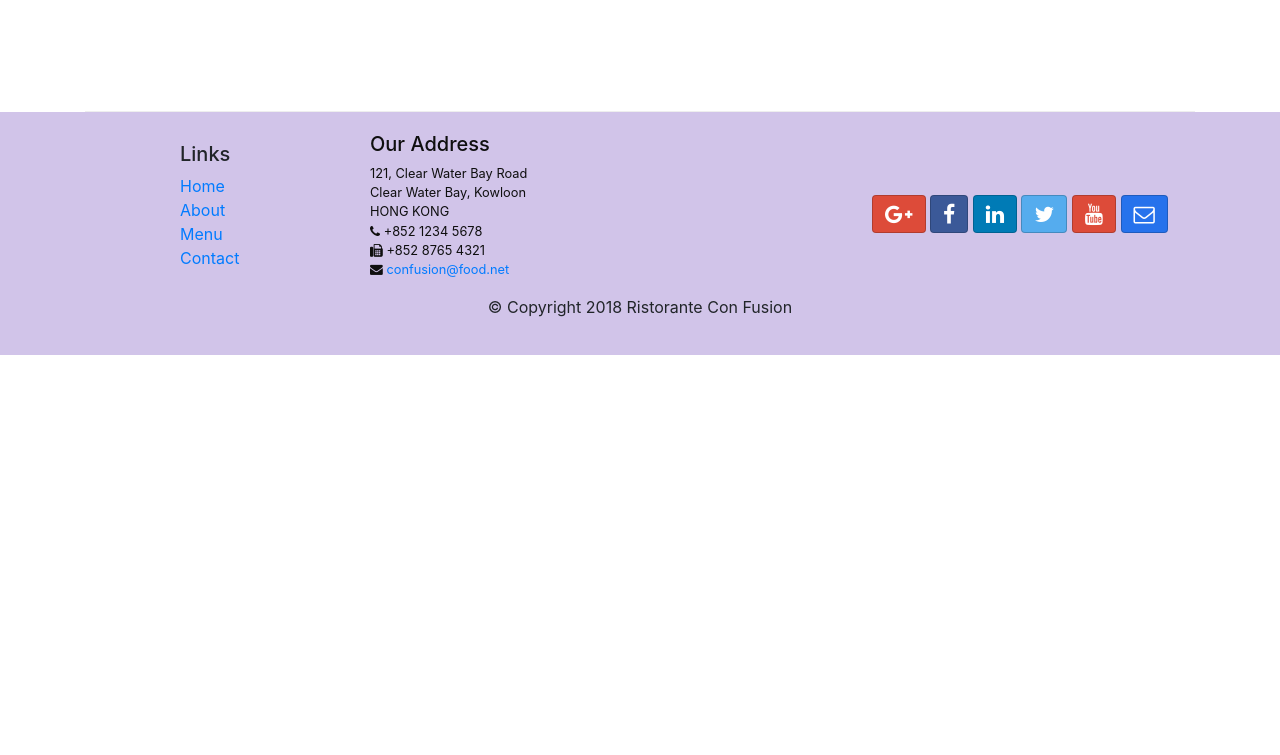
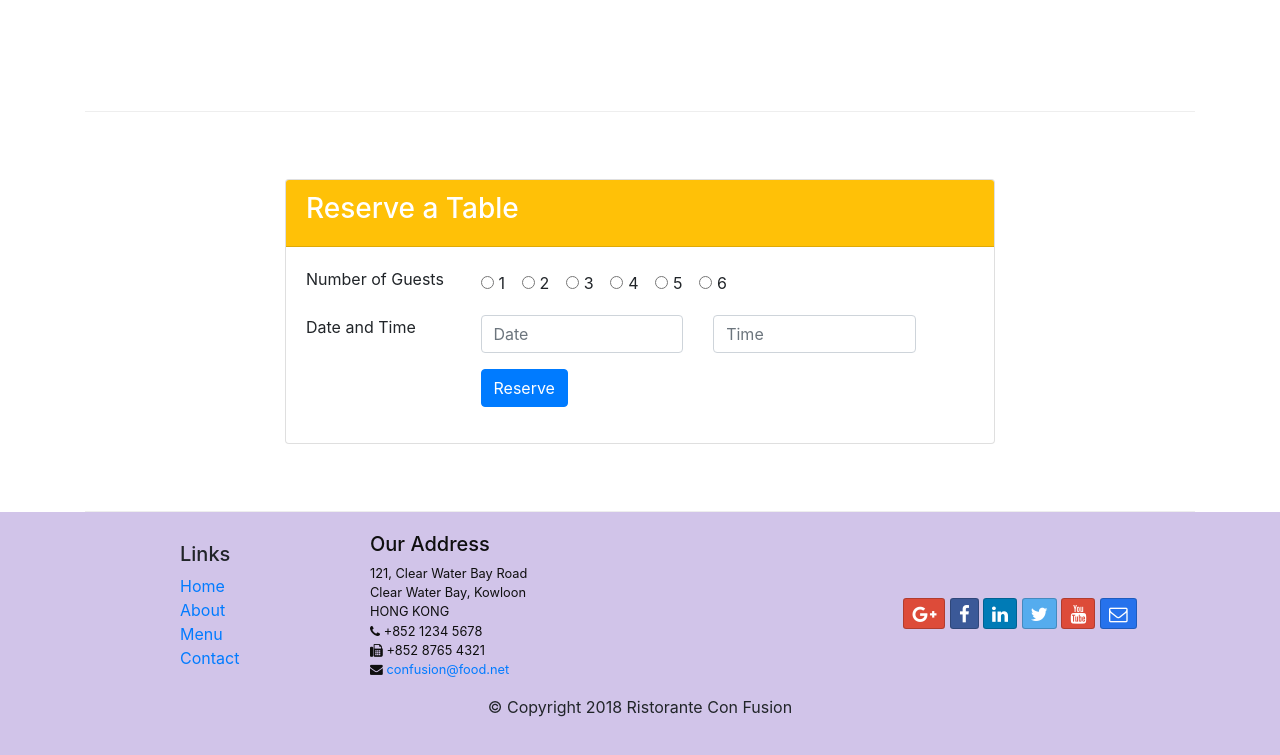
Before and after one commit to ivanseibel/conFusion, a website: page index.html in a window 1280 px wide. Shown: the part 1422-2177 px from the top of the page. Before the commit the page ends 1777 px from the top, so only its background shows below. Drawn offline with nearby package versions, Linux system fonts and the light colour scheme.

Commit message:
Assignment 2 - week 2

```diff
--- a/index.html
+++ b/index.html
@@ -66,8 +66,13 @@
           <p>We take inspiration from the World's best cuisines, and create a unique fusion experience. Our
             lipsmacking creations will tickle your culinary senses!</p>
         </div>
-        <div class="col-12 col-sm align-self-center">
+        <div class="col-12 col-sm-3 align-self-center">
           <img src="img/logo.png" alt="Con Fusion Logo" class="img-fluid">
+        </div>
+        <div class="col-12 col-sm-3 align-self-center">
+          <a href="#reservetable" class="btn btn-sm bg-warning col-sm-12 text-dark">
+            Reserve Table
+          </a>
         </div>
       </div>
     </div>
@@ -109,11 +114,16 @@
         <h3>This Month's Promotions</h3>
       </div>
       <div class="col col-sm col-md">
-        <h2>Weekend Grand Buffet</h2>
-        <p class="d-none d-sm-block">Featuring mouthwatering combinations with a choice of five different
-          salads, six enticing appetizers,
-          six main entrees and five choicest desserts. Free flowing bubbly and soft drinks. All for just
-          $19.99 per person </p>
+        <div class="media">
+          <div class="media-body">
+            <h2>Weekend Grand Buffet <span class="badge badge-danger">NEW</span></h2>
+            <p class="d-none d-sm-block">Featuring mouthwatering combinations with a choice of five different
+              salads, six enticing appetizers,
+              six main entrees and five choicest desserts. Free flowing bubbly and soft drinks. All for just
+              $19.99 per person </p>
+          </div>
+          <img src="./img/buffet.png" alt="Buffet" class="d-flex ml-3 img-thumbnail align-self-center">
+        </div>
       </div>
     </div>
 
@@ -143,6 +153,76 @@
       </div>
 
     </div>
+
+    <!-- Reservation Form -->
+    <div class="row row-content align-items-center justify-content-center">
+      <div class="col-12 col-sm-8">
+
+        <div class="card">
+
+          <div class="card-header bg-warning text-white">
+            <h3 id="reservetable" class="">Reserve a Table</h3>
+          </div>
+
+          <div class="card-body">
+            <form>
+
+              <div class="form-group row align-items-center">
+                <label for="numguests1" class="col-md-3">Number of Guests</label>
+
+                <div class="col col-md-9 ">
+                  <div class="form-check form-check-inline">
+                    <input type="radio" class="form-check-input" name="numguests" id="numguests1" value="1">
+                    <label for="numguests1" class="form-check-label">1</label>
+                  </div>
+                  <div class="form-check form-check-inline">
+                    <input type="radio" class="form-check-input" name="numguests" id="numguests2" value="2">
+                    <label for="numguests2" class="form-check-label">2</label>
+                  </div>
+                  <div class="form-check form-check-inline">
+                    <input type="radio" class="form-check-input" name="numguests" id="numguests3" value="3">
+                    <label for="numguests3" class="form-check-label">3</label>
+                  </div>
+                  <div class="form-check form-check-inline">
+                    <input type="radio" class="form-check-input" name="numguests" id="numguests4" value="4">
+                    <label for="numguests4" class="form-check-label">4</label>
+                  </div>
+                  <div class="form-check-inline">
+                    <input type="radio" class="form-check-input" name="numguests" id="numguests5" value="5">
+                    <label for="numguests5" class="form-check-label">5</label>
+                  </div>
+                  <div class="form-check-inline">
+                    <input type="radio" class="form-check-input" name="numguests" id="numguests6" value="6">
+                    <label for="numguests6" class="form-check-label">6</label>
+                  </div>
+                </div>
+              </div>
+
+              <div class="form-group row">
+                <label for="date" class="col-md-3">Date and Time</label>
+
+                <div class="col-md-4">
+                  <input type="text" class="form-control" name="date" id="date" placeholder="Date">
+                </div>
+                <div class="col-md-4">
+                  <input type="text" class="form-control" name="time" id="time" placeholder="Time">
+                </div>
+              </div>
+
+              <div class="form-group row">
+                <div class="offset-md-3 col-12 col-md-9">
+                  <button type="submit" class="btn btn-primary">Reserve</button>
+                </div>
+              </div>
+
+            </form>
+          </div>
+
+        </div>
+
+      </div>
+    </div>
+
   </div>
 
   <footer class="footer">
@@ -170,22 +250,22 @@
         </div>
         <div class="col-12 col-sm-4 align-self-center">
           <div class="text-center">
-            <a href="http://google.com/+" class="btn btn-google">
+            <a href="http://google.com/+" class="btn btn-sm btn-google">
               <i class="fa fa-google-plus fa-lg"></i>
             </a>
-            <a href="http://www.facebook.com/profile.php?id=" class="btn btn-facebook">
+            <a href="http://www.facebook.com/profile.php?id=" class="btn btn-sm btn-facebook">
               <i class="fa fa-facebook fa-lg"></i>
             </a>
-            <a href="http://www.linkedin.com/in/" class="btn btn-linkedin">
+            <a href="http://www.linkedin.com/in/" class="btn btn-sm btn-linkedin">
               <i class="fa fa-linkedin fa-lg"></i>
             </a>
-            <a href="http://twitter.com/" class="btn btn-twitter">
+            <a href="http://twitter.com/" class="btn btn-sm btn-twitter">
               <i class="fa fa-twitter fa-lg"></i>
             </a>
-            <a href="http://youtube.com/" class="btn btn-google">
+            <a href="http://youtube.com/" class="btn btn-sm btn-google">
               <i class="fa fa-youtube fa-lg"></i>
             </a>
-            <a href="mailto:" class="btn btn-microsoft">
+            <a href="mailto:" class="btn btn-sm btn-microsoft">
               <i class="fa fa-envelope-o fa-lg"></i>
             </a>
           </div>
```
